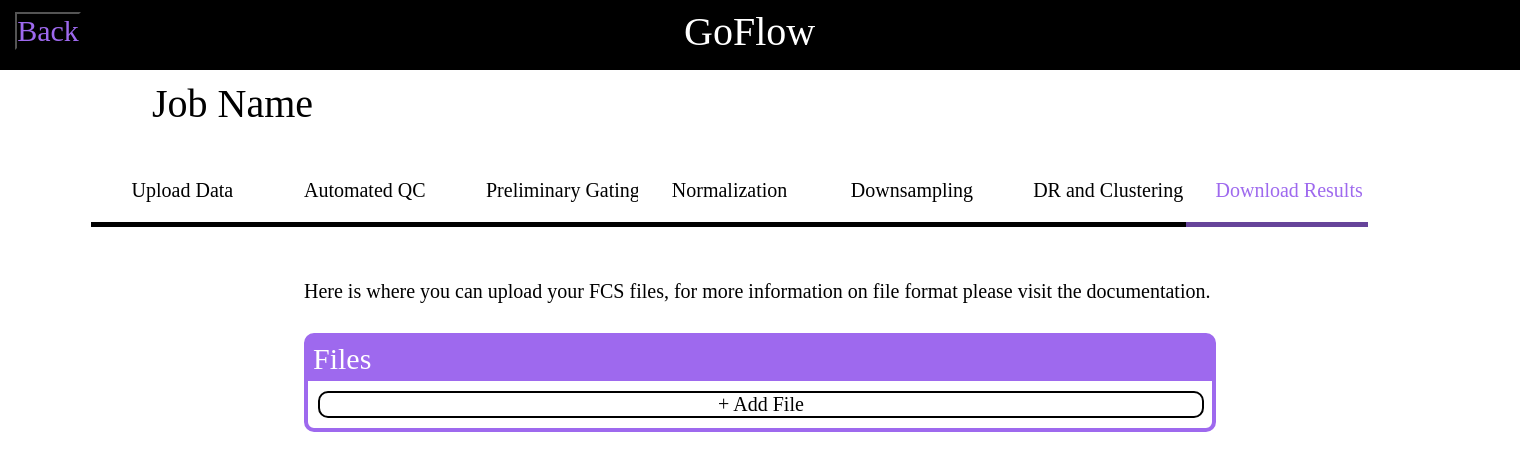
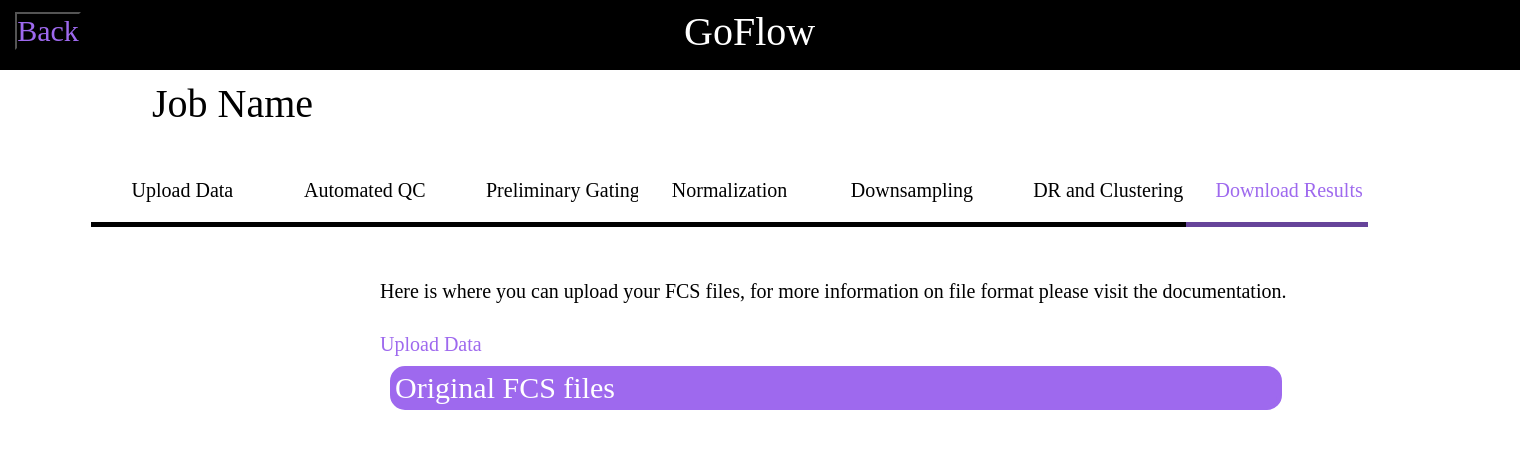
Before and after one commit to ayaanza29/final_html, a Flask app: template templates/job_specific/download_results.html in a window 1520 px wide. Shown: the top 471 px of the page. Run offline with Flask 2, Linux system fonts and the light colour scheme; the template is opened without the code that fills it: most values are stand-ins (such as "Sample title", 1, 10 or a date in 2020); parts of the project's set-up code (start-up, migrations or seed data) failed here and were passed over; some libraries are stand-ins or nearby versions.

Commit message:
still gating and clustering

```diff
--- a/main.py
+++ b/main.py
@@ -22,7 +22,7 @@ from io import BytesIO
 from zipfile import ZipFile
 from python_helpers import new_graph_still_image
 
-ALLOWED_EXTENSIONS = {'fcs', "png", "jpg", "txt"}
+ALLOWED_EXTENSIONS = {'fcs'} #, "png", "jpg", "txt", "csv", "tsv"
 #UPLOAD_FOLDER = "C:/Users/Zuhayr/Desktop/Zuhayr_Web_Data"
 app = Flask(__name__, static_url_path='/static')
 CORS(app)
@@ -72,6 +72,7 @@ def login():
 
 @app.route('/logout', methods=['POST'])
 def logout():
+    print("logging out")
     logout_user()
     return redirect("/hyperspace")#jsonify(**{'result': 200, 'data': {'message': 'logout success'}})
 
@@ -109,7 +110,7 @@ class Job(db.EmbeddedDocument):
         return 42
     def get_fcs_names(self):
         #self.path = "F:/user_data/" + self.username + "/" + self.job_name + "/" #"C:\Users\Zuhayr\Desktop\user_data\tim"
-        self.fcs_files = os.listdir(self.path + "fcs_files/") #"F:\user_data\tom\cool\fcs_files\776_F_SP_QC.fcs"
+        self.fcs_files = os.listdir(self.path + "upload_fcs/") #"F:\user_data\tom\cool\fcs_files\776_F_SP_QC.fcs"
         return self.fcs_files
     def add_gates(self):
         return 42
@@ -280,6 +281,7 @@ def allowed_file(filename):
 @app.route("/upload_data", methods=['GET', 'POST'], defaults={'job_passed_in': ""})
 @app.route("/upload_data/<job_passed_in>", methods=['GET', 'POST'])
 def upload_data(job_passed_in = ""):
+    # print(job.path + "upload_fcs")
     if (job_passed_in != ""):
         job_name = job_passed_in #request.args.get('job_name')
         current_user.set_current_job(job_name)
@@ -289,7 +291,7 @@ def upload_data(job_passed_in = ""):
     #print(type(current_job))
     job = current_user.get_current_job()
     job_name = job.get_name()
-    path = job.path + "fcs_files" #"user_data/" + current_user.get_name() + "/" + job_name + "/" + "fcs_files" #user.job_list["job_name"]
+    path = job.path + "upload_fcs" #"user_data/" + current_user.get_name() + "/" + job_name + "/" + "fcs_files" #user.job_list["job_name"]
     if request.method == 'POST':
         # check if the post request has the file part
         # print(request.files)
@@ -306,8 +308,11 @@ def upload_data(job_passed_in = ""):
         # print(file.filename)
         if file and allowed_file(file.filename):
             filename = secure_filename(file.filename)
+            file = file.replace(" ", "_")
             #file.save(os.path.join("C:/Users/rkhan/Desktop/Zuhayr_Web_Data", filename))
+            print("why is it not uploading to " + os.path.join(path, filename))
             file.save(os.path.join(path, filename))
+            file.save(os.path.join(job.path + "latest_fcs", filename))
             current_user.get_current_job().get_fcs_names()
             return redirect(url_for('upload_data', name=filename))
 
@@ -423,8 +428,9 @@ def download_results():
         fcs_files = current_user.get_current_job().fcs_files
         channels = current_user.get_current_job().channels
         analysis_list = (current_user.get_current_job().analysis_list)
+        current_step = current_user.get_current_job().current_step
 
-        jobs = Job(username=user_name, job_name=job_name, path=path, fcs_files=fcs_files, current_step=7, channels=channels, analysis_list=analysis_list)
+        jobs = Job(username=user_name, job_name=job_name, path=path, fcs_files=fcs_files, current_step=current_step, channels=channels, analysis_list=analysis_list)
         user =  User.objects(id=current_user.id).get()
         user.jobs[job_name] = jobs
         user.save()
@@ -444,9 +450,9 @@ def new():
     #logging.info("new flask " + point_list)
     #path = "C:/Users/Zuhayr/Documents/GitHub/r_background_app/PeacoQC_results/fcs_files/776 F SP_QC.fcs"
     if (x_axis != None and y_axis != None):
-        new_graph_still_image.createBokeh(path, channel1 = x_axis, channel2 = y_axis, points_array = point_list)
+        new_graph_still_image.createBokeh(path, channel1 = x_axis, channel2 = y_axis, points_array = point_list, output_path = (current_user.get_current_job()).path + "/gating/temporary_images/mark1.png")
     else:
-        new_graph_still_image.createBokeh(path, points_array = point_list)
+        new_graph_still_image.createBokeh(path, points_array = point_list, output_path = (current_user.get_current_job()).path + "/gating/temporary_images/mark1.png")
 
     # b = request.args.get("b")
     # return jsonify(result = returned_image)
@@ -459,26 +465,25 @@ def add_job():
     job_name = request.args.get("job_name")
     user_name = current_user.get_name()
     directory = "C:/Users/Zuhayr/Desktop/user_data/" + user_name + "/" #"C:/Users/Zuhayr/Desktop/user_data/"  F:/user_data/
+    # os.makedirs(directory + job_name + "/")
+    # os.makedirs(directory + job_name + "/fcs_files/")
+    # os.makedirs(directory + job_name + "/qc_cleaned_fcs/")
+    # os.makedirs(directory + job_name + "/temporary_images/")
+    # os.makedirs(directory + job_name + "/normalized_fcs/")
+    # os.makedirs(directory + job_name + "/clustering_results/")
+    # os.makedirs(directory + job_name + "/available_for_download/")
+    # with open(directory + job_name +'/job_description.txt', 'w') as f:
+    #     f.write('')
+
     os.makedirs(directory + job_name + "/")
-    os.makedirs(directory + job_name + "/fcs_files/")
-    os.makedirs(directory + job_name + "/qc_cleaned_fcs/")
-    os.makedirs(directory + job_name + "/temporary_images/")
-    os.makedirs(directory + job_name + "/normalized_fcs/")
-    os.makedirs(directory + job_name + "/clustering_results/")
-    os.makedirs(directory + job_name + "/available_for_download/")
-
-    with open(directory + job_name +'/job_description.txt', 'w') as f:
-        f.write('')
-
-    # os.makedirs(directory + job_name + "/")
-    # os.makedirs(directory + job_name + "/upload_fcs/")
-    # os.makedirs(directory + job_name + "/automated_qc/")
-    # os.makedirs(directory + job_name + "/gating/")
-    # os.makedirs(directory + job_name + "/normalization/")
-    # os.makedirs(directory + job_name + "/downsampling/")
-    # os.makedirs(directory + job_name + "/dr_clustering/")
-
-    # os.makedirs(directory + job_name + "/download_results/")
+    os.makedirs(directory + job_name + "/upload_fcs/")
+    os.makedirs(directory + job_name + "/automated_qc/")
+    os.makedirs(directory + job_name + "/gating/")
+    os.makedirs(directory + job_name + "/gating/temporary_images/")
+    os.makedirs(directory + job_name + "/normalization/")
+    os.makedirs(directory + job_name + "/downsampling/")
+    os.makedirs(directory + job_name + "/dr_clustering/")
+    os.makedirs(directory + job_name + "/latest_fcs/")
 
     jobs = Job(username=user_name, job_name=job_name, path="C:/Users/Zuhayr/Desktop/user_data/" + user_name + "/" + job_name + "/", current_step=1, analysis_list=[]) # "C:/Users/Zuhayr/Desktop/user_data/" F:/user_data/
     user =  User.objects(id=current_user.id).get()
@@ -489,23 +494,31 @@ def add_job():
 
 def delete_files(directory):
     for f in os.listdir(directory):
-        os.remove(os.path.join(directory, f))
+        if not os.path.isdir(os.path.join(directory, f)):
+            os.remove(os.path.join(directory, f))
+        else:
+            raise ValueError('You tried to delete a non empty directory bozo')
     return directory
 
-def edit_anyway(step_to_edit):
-    step_list = ["upload_data", "automated_qc", "gating", "normalization", "downsampling", "dr_clustering", "download_results"]
+##################################      Neeed lots of changes to get edit button to work with latest files
+
+
+@app.route('/edit_anyway')
+def edit_anyway():
+    step_to_edit = int(request.args.get("step_to_edit"))
+    step_list = ["upload_data", "automated_qc", "gating", "normalization", "downsampling", "dr_clustering"] #, "download_results"
     # edit_index = step_list[step_to_edit]
 
-    job_name = request.args.get("job_name")
-    user_name = current_user.get_name()
+    user_name = current_user.get_current_job().username
+    job_name = current_user.get_current_job().job_name
     directory = "C:/Users/Zuhayr/Desktop/user_data/" + user_name + "/" + job_name
 
     for step in range(len(step_list)):
-        if step_to_edit > step + 1:
+        if step_to_edit < step + 1:
             if (step + 1 == 2):
                 delete_files(directory + "/automated_qc/")
             if (step + 1 == 3):
-                delete_files(directory + "/gating/")
+                delete_files(directory + "/gating/temporary_images/")
             if (step + 1 == 4):
                 delete_files(directory + "/normalization/")
             if (step + 1 == 5):
@@ -514,6 +527,19 @@ def edit_anyway(step_to_edit):
                 delete_files(directory + "/dr_clustering/")
             if (step + 1 == 7):
                 delete_files(directory + "/download_results/")
+
+    user_name = current_user.get_current_job().username
+    job_name = current_user.get_current_job().job_name
+    path = current_user.get_current_job().path
+    fcs_files = current_user.get_current_job().fcs_files
+    channels = current_user.get_current_job().channels
+    analysis_list = (current_user.get_current_job().analysis_list)
+    # current_step = current_user.get_current_job().current_step
+
+    jobs = Job(username=user_name, job_name=job_name, path=path, fcs_files=fcs_files, current_step=step_to_edit, channels=channels, analysis_list=analysis_list)
+    user =  User.objects(id=current_user.id).get()
+    user.jobs[job_name] = jobs
+    user.save()
 
     return step_to_edit
 
@@ -559,7 +585,7 @@ def download_file():
 def get_peaqo():
     job_path = request.args.get("job_path")
     #print(job_path)
-    fcs_files_path = job_path + "fcs_files/"
+    fcs_files_path = job_path + "latest_fcs/"
 
     fileName = "R_files\\peaqo.r"
     url = "C:\\Users\\rkhan\\Documents\\GitHub\\front_end_flow\\R_files\\peaqo.r" # C:\\Users\\Zuhayr\\Documents\\GitHub\\tutorial\\r_files\\peaqo.r
@@ -574,7 +600,7 @@ def get_peaqo():
 
     run_QC = robjects.globalenv['run_QC']
     for fcs in os.listdir(fcs_files_path):
-        markernames = run_QC(fcs_files_path + fcs, output = job_path + "/qc_cleaned_fcs/")
+        markernames = run_QC(fcs_files_path + fcs, output = job_path + "/automated_qc/")
         print(markernames)
         markernames = list(markernames)
         print(markernames)
@@ -593,7 +619,7 @@ def get_peaqo():
     user.jobs[job_name] = jobs
     user.save()
 
-    return job_path + "/qc_cleaned_fcs/"
+    return job_path + "/automated_qc/"
 
 @app.route("/get_normalize")
 def get_normalize():
@@ -624,7 +650,7 @@ def get_normalize():
 @app.route("/get_random_downsampling")
 def get_random_downsampling():
     output_path = request.args.get("job_path")
-    fcs_path = output_path + "qc_cleaned_fcs\\PeacoQC_results\\fcs_files\\776_F_SP_QC_QC.fcs" #"F:\user_data\tom\wow\qc_cleaned_fcs\PeacoQC_results\fcs_files\776_F_SP_QC_QC.fcs"
+    fcs_path = output_path + "latest_fcs"#"qc_cleaned_fcs\\PeacoQC_results\\fcs_files\\776_F_SP_QC_QC.fcs" #"F:\user_data\tom\wow\qc_cleaned_fcs\PeacoQC_results\fcs_files\776_F_SP_QC_QC.fcs"
     # channels = request.args.get("channels")
 
     fileName = "R_files\\downsampling.r"
@@ -646,7 +672,7 @@ def get_random_downsampling():
 @app.route("/get_spade_downsampling")
 def get_spade_downsampling():
     output_path = request.args.get("job_path")
-    fcs_path = output_path + "qc_cleaned_fcs\\PeacoQC_results\\fcs_files\\776_F_SP_QC_QC.fcs" #"F:\user_data\tom\wow\qc_cleaned_fcs\PeacoQC_results\fcs_files\776_F_SP_QC_QC.fcs"
+    fcs_path = output_path + "latest_fcs" #"qc_cleaned_fcs\\PeacoQC_results\\fcs_files\\776_F_SP_QC_QC.fcs" #"F:\user_data\tom\wow\qc_cleaned_fcs\PeacoQC_results\fcs_files\776_F_SP_QC_QC.fcs"
     # channels = request.args.get("channels")
 
     fileName = "R_files\\downsampling.r"
@@ -693,15 +719,19 @@ def get_clustering():
 
     r = robjects.r
     r.source('R_files\\clustering_dr.r')
+    print("got to analysis")
     if (analysis_method == "pca"):
+        print("pca")
         pca = robjects.globalenv['graph_scree']
         pca_plot = pca(path) #, channels = channels
         return(pca_plot)
     if (analysis_method == "umap"):
+        print("umap")
         # pca = robjects.globalenv['scree_plot']
         # pca_plot = pca(path, channels = channels)
         return "umap" #(pca_plot)
     if (analysis_method == "tsne"):
+        print("tsne")
         pca = robjects.globalenv['scree_plot']
         pca_plot = pca(path, channels = channels)
         return "tsne" #(pca_plot)
--- a/python_helpers/new_graph_still_image.py
+++ b/python_helpers/new_graph_still_image.py
@@ -140,7 +140,7 @@ def createBokeh(fcs_filtered, channel1 = 'FSC-A', channel2 = 'FSC-H', points_arr
     new_points.redim(y=hv.Dimension('y', range=(0, 5000000)))
     rast_graph1 = (rasterize(new_points)).opts(**ropts).opts(cnorm="log")
     hv.save(rast_graph1, output_path)
-    im = Image.open("static/temporary_images/mark1.png")
+    im = Image.open(output_path)
     print(im.size)
     width, height = im.size
     print(width)
@@ -149,5 +149,5 @@ def createBokeh(fcs_filtered, channel1 = 'FSC-A', channel2 = 'FSC-H', points_arr
     start_crop = 270 + ((width - 800)/2)
     im_crop = im.crop((start_crop, 0, start_crop + 430, 385))
     print(im_crop.size)
-    im_crop.save("static/temporary_images/mark1.png", quality=95)
-    return "static/temporary_images/mark1.png"
+    im_crop.save(output_path, quality=95)
+    return output_path
--- a/static/css/style.css
+++ b/static/css/style.css
@@ -1005,3 +1005,27 @@
     position: relative;
     padding-bottom: 30px;
 }
+.job_specific-download_results-content-position_upload{
+    position: relative;
+}
+.job_specific-download_results-content-position_upload-title{
+    position: relative;
+    border-bottom: 2px;
+    border-color: var(--color4);
+    color: var(--color4);
+    font-size: 20px;
+}
+.job_specific-download_results-content-position_upload-button{
+    position: relative;
+    border-style: solid;
+    border-width: 5px;
+    border-color: var(--color4);
+    background: var(--color4);
+    position: relative;
+    align-items: center;
+    color: var(--color1);
+    font-size: 30px;
+    border-radius: 15px;
+    margin: 10px;
+    cursor: pointer;
+}
--- a/static/new_graph.js
+++ b/static/new_graph.js
@@ -1,3 +1,4 @@
+//if (job.current_step != 3){
 const fileInput = document.querySelector("#upload");
 // <link rel= "stylesheet" type= "text/css" href= "{{ url_for('static',filename='css/style.css') }}"></link>
 // src= "https://code.jquery.com/jquery-3.6.0.min.js"
@@ -33,6 +34,7 @@ drawOnImage();
 // });
 
 var path_cleaned_fcs_files = job.path + "qc_cleaned_fcs/PeacoQC_results/fcs_files/776_F_SP_QC_QC.fcs" //"C:/Users/Zuhayr/Documents/GitHub/r_background_app/PeacoQC_results/fcs_files/776 F SP_QC.fcs" "F:\user_data\tom\wow\qc_cleaned_fcs\PeacoQC_results\fcs_files\776 F SP_QC_QC.fcs"
+var path_images = job.path + "gating/temporary_images/mark1.png"
 console.log("path for graphing " + path_cleaned_fcs_files)
 
 jQuery.ajax({type: "GET",
@@ -577,3 +579,4 @@ function drawOnImage(image = null) {
     }
   };
 }
+//}
--- a/templates/general/account.html
+++ b/templates/general/account.html
@@ -53,7 +53,7 @@
             <div class="general-account-content">
                 <div class="general-account-content-position">
                     <div class="general-account-content-position-info"> Name: {{name}}</div>
-                    <div class="general-account-content-position-info"> Email: {{email}}</div>
+                    <!-- <div class="general-account-content-position-info"> Email: {{email}}</div> -->
                     <!-- <div class="general-account-content-position-info"> Account Creation Date: </div> -->
                     <div class="general-account-content-position-info"> For password recovery or account services please contact us at the UPMC Starzl Transplantation Institute </div>
                 </div>
--- a/templates/general/dashboard.html
+++ b/templates/general/dashboard.html
@@ -39,6 +39,7 @@
                 var logout = document.getElementById("logout");
                 logout.onclick = function() {
                     jQuery.ajax({
+                        method: "post",
                         url: "/logout"
                     })
                 }
--- a/templates/job_specific/download_results.html
+++ b/templates/job_specific/download_results.html
@@ -40,7 +40,7 @@
                 </form>
             </div>
 
-            <div id="previous" class="job_specific-disable"> Editing a previous step will erase all future steps </div>
+            <!-- <div id="previous" class="job_specific-disable"> Editing a previous step will erase all future steps </div> -->
             <div id="future" class="job_specific-disable"> Please finish previous steps </div>
 
             <script>
@@ -50,13 +50,18 @@
 
             <!--------------------------- Content Section -------------------------------->
 
-            <div id="everything" class="job_specific-upload_data-content">
+            <div id="everything" class="job_specific-download_results-content">
                 <div class="job_specific-upload_data-content-description">
                     Here is where you can upload your FCS files, for more information on file format please visit the documentation.
                 </div>
-                <div class="job_specific-upload_data-content-fileholder">
-                    <div class="job_specific-upload_data-content-fileholder-title"> Files </div>
-                    <button class="job_specific-upload_data-content-fileholder-addfile" onclick="add_file()"> + Add File </button>
+                <!-- <div class="job_specific-download_results-content-fileholder">
+                    <div class="job_specific-download_results-content-fileholder-title"> Files </div>
+                    <button class="job_specific-download_results-content-fileholder-addfile" onclick="add_file()"> + Add File </button>
+                </div> -->
+
+                <div class="job_specific-download_results-content-position_upload">
+                    <div class="job_specific-download_results-content-position_upload-title">Upload Data</div>
+                    <div id="upload_download" class="job_specific-download_results-content-position_upload-button">Original FCS files</div>
                 </div>
 
                 <script>
@@ -65,39 +70,21 @@
                     var job = JSON.parse(job);
                     document.getElementById("job_name").innerHTML = job.job_name;
 
-                    var fcs_path = job.path + "/fcs_files/"
+                    var fcs_path = job.path + "/latest_fcs/"
                     var fcs_file_list = job.fcs_files
 
 
                     var everything = document.getElementById("everything")
-                    var previous = document.getElementById("previous")
                     var future = document.getElementById("future")
-                    // if (job.current_step > 7) {
-                    //     everything.style.pointer_events = "none";
-                    //     everything.style.opacity = 0.5;
-                    //     previous.style.display = "block";
-                    //     future.style.display = "none";
-                    // }
-                    // // if (job.current_step < 7) {
-                    // //     everything.style.pointer_events = "none";
-                    // //     everything.style.opacity = 0.5;
-                    // //     previous.style.display = "none";
-                    // //     future.style.display = "block";
-                    // // }
+                    if (job.current_step < 6) {
+                        everything.style.pointer_events = "none";
+                        everything.style.opacity = 0.5;
+                        future.style.display = "block";
+                    }
                     // if (job.current_step == 7) {
                     //     everything.style.pointer_events = "all";
                     //     everything.style.opacity = 1;
-                    //     previous.style.display = "none";
                     //     future.style.display = "none";
-                    // }
-
-
-                    // function add_file() {
-                    //     console.log("adddd filllleeee")
-                    //     // jQuery.ajax({
-                    //     //     url: "/dashboard",
-                    //     // })
-                    //     //somehow add file
                     // }
                 </script>
 
--- a/templates/job_specific/downsampling.html
+++ b/templates/job_specific/downsampling.html
@@ -114,7 +114,7 @@
                     }
 
 
-                    var fcs_path = job.path + "/fcs_files/"
+                    var fcs_path = job.path + "/latest_fcs/"
                     var fcs_file_list = job.fcs_files
                     var job_path = job.path
 
@@ -126,7 +126,7 @@
 
                     // document.getElementById("srs_fcs").action = jQuery.ajax({url: "/download_file", data: {"path": job.path + "downsampled.fcs"}})
                     // document.getElementById("spade_fcs").action = jQuery.ajax({url: "/download_file", data: {"path": job.path + "downsampled.fcs"}})
-
+                    if (job.current_step == 5){
                         btn1.onclick = function() {
                             loading_modal.style.display = "block";
                             btn1.style.display = "none";
@@ -153,6 +153,7 @@
                                 loading_modal.style.display = "none";
                             });
                         }
+                    }
                 </script>
 
             </div>
```
Also changed, not shown: templates/job_specific/automated_qc.html (+7 -14 lines), templates/job_specific/dr_clustering.html (+11 -37 lines), templates/job_specific/normalization.html (+7 -3 lines), templates/job_specific/upload_data.html (+17 -15 lines), 2 other files. Lines whose indentation alone changed are shown as unchanged.
